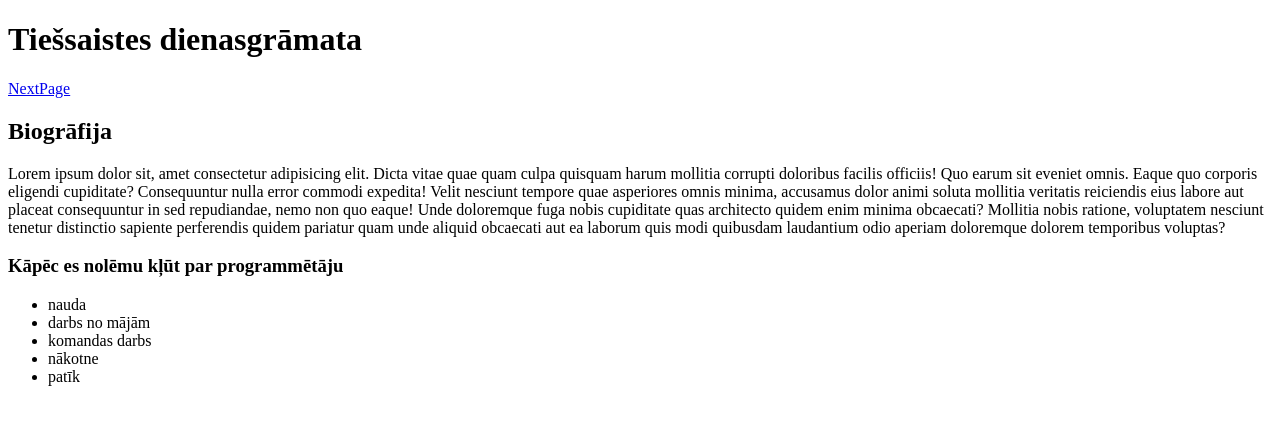
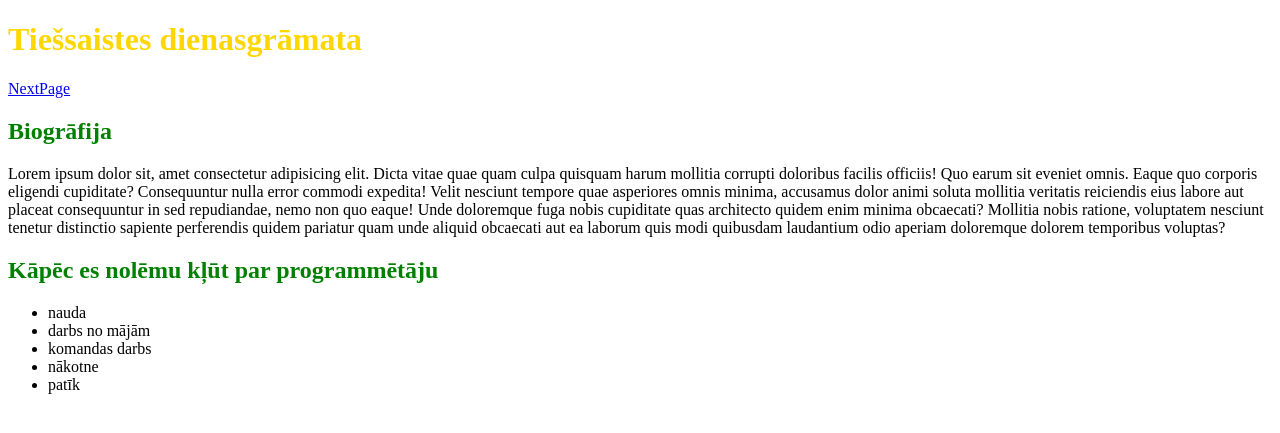
Before and after one commit to ErnestsArt/20241013_test, a PHP site: page /blog.php in a window 1280 px wide. Shown: the top 433 px of the page. Run offline with PHP 8.4, Linux system fonts and the light colour scheme.

Commit message:
bloh.php faila papildināšana

```diff
--- a/web/images/blog.php
+++ b/web/images/blog.php
@@ -4,6 +4,7 @@
     <meta charset="UTF-8">
     <meta name="viewport" content="width=device-width, initial-scale=1.0">
     <title>Document</title>
+    <link rel="stylesheet" href="styles.css">
 </head>
 <body>
     <h1>Tiešsaistes dienasgrāmata</h1>
@@ -13,12 +14,12 @@
     </div>
 
     <div>
-    <h2>Biogrāfija</h2>
+    <h2 class="small-heading">Biogrāfija</h2>
     <p>Lorem ipsum dolor sit, amet consectetur adipisicing elit. Dicta vitae quae quam culpa quisquam harum mollitia corrupti doloribus facilis officiis! Quo earum sit eveniet omnis. Eaque quo corporis eligendi cupiditate? Consequuntur nulla error commodi expedita! Velit nesciunt tempore quae asperiores omnis minima, accusamus dolor animi soluta mollitia veritatis reiciendis eius labore aut placeat consequuntur in sed repudiandae, nemo non quo eaque! Unde doloremque fuga nobis cupiditate quas architecto quidem enim minima obcaecati? Mollitia nobis ratione, voluptatem nesciunt tenetur distinctio sapiente perferendis quidem pariatur quam unde aliquid obcaecati aut ea laborum quis modi quibusdam laudantium odio aperiam doloremque dolorem temporibus voluptas?</p>
     </div>
 
     <div>
-    <h3>Kāpēc es nolēmu kļūt par programmētāju</h3>
+    <h2 class="small-heading">Kāpēc es nolēmu kļūt par programmētāju</h2>
     </div>
 
 
```
